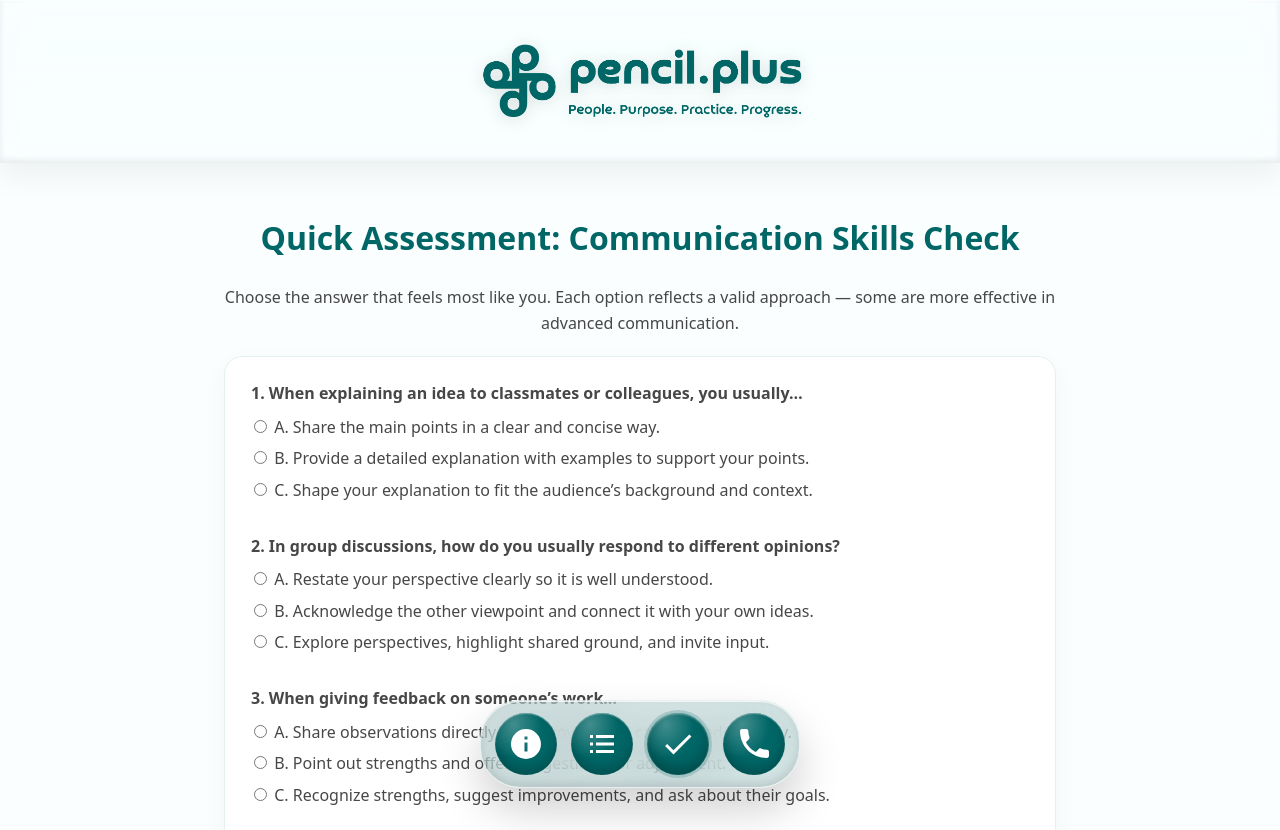
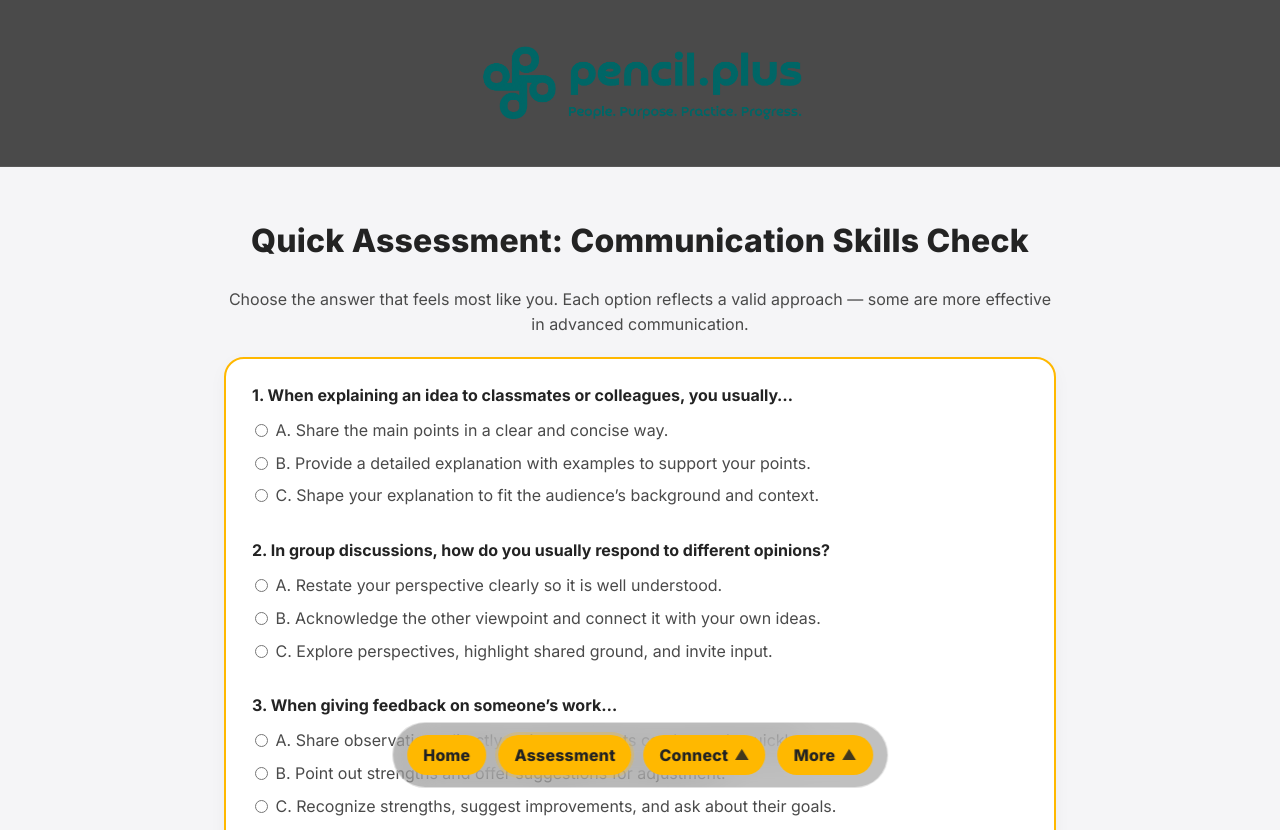
Before and after one commit to darylmilanes/pencil.plus, a plain HTML site: page assessment.html in a window 1280 px wide. Shown: the top 830 px of the page. Drawn offline with Linux system fonts and the light colour scheme; a web font is replaced by a local one.

Commit message:
assessment.html

```diff
--- a/assessment.html
+++ b/assessment.html
@@ -7,107 +7,162 @@
 <meta name="description" content="Self-check your communication skills with pencil.plus free assessment.">
 <link rel="icon" href="favicon.svg" type="image/svg+xml">
 <link rel="apple-touch-icon" href="logo.png">
-<meta name="theme-color" content="#006666" />
+<meta name="theme-color" content="#4a4a4a" />
+
+<!-- Inter font -->
+<link rel="preconnect" href="https://fonts.googleapis.com">
+<link rel="preconnect" href="https://fonts.gstatic.com" crossorigin>
+<link href="https://fonts.googleapis.com/css2?family=Inter:wght@400;600;700;800&display=swap" rel="stylesheet">
 
 <style>
-  :root{ --teal:#006666; --paper:#fafeff; --ink:#474747; --accent:#009999; --contentW:min(880px,92vw); --dock-height:86px; }
-  @font-face{font-family:"Croogla"; src:url("Croogla.woff2") format("woff2"); font-display:swap}
+  :root{
+    --main:#ffb800;        /* brand primary */
+    --secondary:#f84051;   /* brand secondary */
+    --paper:#f5f5f7;       /* site background */
+    --ink:#4a4a4a;         /* body text */
+    --contentW:min(880px,92vw);
+    --dock-height:86px;
+  }
+
   *{box-sizing:border-box}
   html{scroll-behavior:smooth}
   body{
-    margin:0;background:var(--paper);color:var(--ink);
-    font-family:"Croogla",system-ui,-apple-system,Segoe UI,Roboto,Arial; line-height:1.6;
+    margin:0; background:var(--paper); color:var(--ink);
+    font-family:"Inter",system-ui,-apple-system,Segoe UI,Roboto,Arial;
+    line-height:1.55;
     padding-bottom: calc(var(--dock-height) + 16px + env(safe-area-inset-bottom));
   }
-  a{color:var(--teal); text-decoration:none}
+  a{color:var(--secondary); text-decoration:none}
+  a:hover{text-decoration:underline}
   .container{width:var(--contentW); margin:0 auto; padding-inline:24px}
 
+  /* Header (simple, opaque #4a4a4a) */
   header{
-    position:sticky; top:0; z-index:1000; overflow:hidden;
-    backdrop-filter: blur(18px) saturate(170%); -webkit-backdrop-filter: blur(18px) saturate(170%);
-    background: linear-gradient(180deg, rgba(250,254,255,.26), rgba(250,254,255,.14));
-    border-bottom:1px solid rgba(0,0,0,.06);
-    box-shadow: 0 12px 30px rgba(0,0,0,.06),
-                inset 0 1px 0 rgba(255,255,255,.65),
-                inset 0 -2px 6px rgba(0,0,0,.08);
-    padding: calc(6px + env(safe-area-inset-top)) 0 6px;
+    position:sticky; top:0; z-index:1000; background:#4a4a4a;
+    border-bottom:1px solid rgba(255,255,255,.08);
+    padding: calc(8px + env(safe-area-inset-top)) 0 8px;
   }
   .hdr-inner{width:var(--contentW); margin:0 auto; padding-inline:16px; display:flex; justify-content:center; align-items:center;}
-  .hdr-banner{ display:block; max-height:150px; width:auto; object-fit:contain; filter: drop-shadow(0 2px 8px rgba(0,0,0,.12)); }
+  .hdr-banner{ display:block; max-height:150px; width:auto; object-fit:contain; filter:none }
 
   main{padding:28px 0}
-  h1{color:var(--teal); text-align:center}
-  form{background:#fff; border:1px solid #e6f0f0; border-radius:18px; padding:24px; box-shadow:0 8px 24px rgba(0,0,0,.04)}
+  h1{color:#232323; text-align:center; font-weight:800; letter-spacing:.2px}
+
+  /* Form container styled to brand */
+  form{
+    background:#fff;
+    border:2px solid var(--main);
+    border-radius:20px;
+    padding:24px;
+    box-shadow:0 6px 18px rgba(0,0,0,.04);
+  }
 
   /* Fieldset/legend semantics for accessibility */
-  fieldset{border:0; padding:0; margin:0 0 24px}
-  legend{font-weight:600; margin-bottom:8px}
-  label{display:block; margin-bottom:6px}
+  fieldset{border:0; padding:0; margin:0 0 22px}
+  legend{font-weight:700; margin-bottom:10px; color:#232323}
+  label{display:block; margin-bottom:8px}
+  input[type="radio"]{ transform: translateY(1px); }
 
+  /* Buttons to secondary */
   button{
-    background:var(--teal); color:#fff; border:none; padding:12px 18px; border-radius:12px;
-    font-weight:700; cursor:pointer; transition: background .2s ease;
+    background:var(--secondary); color:#fff; border:none; padding:12px 18px; border-radius:12px;
+    font-weight:800; cursor:pointer; transition: transform .12s ease, background .2s ease;
   }
-  button:hover{ background:var(--accent) }
+  button:hover{ background:#ff5a67; transform: translateY(-1px) }
+  button:active{ transform: scale(.98) }
 
-  .result{margin-top:24px; padding:16px; border-radius:14px; font-weight:600}
-  .low{background:#ffecec; color:#b21d1d}
-  .mid{background:#fff9e6; color:#b28c1d}
-  .high{background:#e9f6f6; color:var(--teal)}
+  /* Result styles tuned to new palette */
+  .result{margin-top:24px; padding:16px; border-radius:14px; font-weight:700}
+  .low{background:#ffe6ea; color:#a31225; border:1px solid #ffd0d6}
+  .mid{background:#fff5da; color:#7a5a00; border:1px solid #ffe7ac}
+  .high{background:#fff6cf; color:#6b4e00; border:1px solid #ffe08a}
+
   footer{padding:28px 0; text-align:center; color:#6a6a6a}
 
-  /* CTA links inside result box (hover matches buttons/dock) */
+  /* CTA links inside result box */
   .result a{
-    color: var(--teal);
-    font-weight: 600;
+    color: var(--secondary);
+    font-weight: 700;
     text-decoration: none;
     padding: 4px 6px;
     border-radius: 6px;
-    transition: color .2s ease, background .2s ease;
+    transition: background .2s ease, color .2s ease;
   }
   .result a:hover{
     color:#fff;
-    background: var(--accent);
+    background: var(--secondary);
+    text-decoration:none;
   }
 
-  /* Bottom Dock */
+  /* ========= Bottom Dock — with upward submenus ========= */
   .dock-wrap{
     position:fixed; left:50%; bottom:calc(12px + env(safe-area-inset-bottom));
     transform:translateX(-50%); z-index:1200; pointer-events:none;
   }
   .dock{
-    display:flex; gap:14px; align-items:center; justify-content:center;
+    display:flex; gap:12px; align-items:center; justify-content:center;
     padding:12px 14px; border-radius:40px; pointer-events:auto;
-    background:
-    radial-gradient(120% 160% at 25% 10%, rgba(255,255,255,.05), rgba(255,255,255,.05) 38%, rgba(255,255,255,0) 62%) padding-box,
-    linear-gradient(180deg, rgba(255,255,255,.05), rgba(255,255,255,.05)) padding-box,
-    rgba(0,102,102,.18);
+    background: rgba(74,74,74,.35);
     border:1px solid rgba(255,255,255,.52);
-    box-shadow: 0 22px 44px rgba(0,0,0,.18),
-                inset 0 1px 0 rgba(255,255,255,.75),
-                inset 0 -4px 10px rgba(0,0,0,.12);
     backdrop-filter: blur(20px) saturate(170%); -webkit-backdrop-filter: blur(20px) saturate(170%);
   }
+  .dock-group{
+    position:relative; display:inline-flex; align-items:stretch;
+  }
   .dock-btn{
-    width:62px; height:62px; border-radius:50%; display:grid; place-items:center;
-    background: radial-gradient(100% 120% at 30% 18%, rgba(255,255,255,.26), rgba(255,255,255,0) 46%) padding-box, var(--teal);
-    color:#fff; box-shadow: inset 0 1px 1px rgba(255,255,255,.36), inset 0 -6px 12px rgba(0,0,0,.22);
-    border:none; text-decoration:none; transition: transform .12s ease, background .2s ease;
+    font-weight:800; letter-spacing:.2px;
+    padding:12px 16px; border-radius:20px; line-height:1;
+    background: var(--main); color:#222; border:none; text-decoration:none; display:inline-flex; align-items:center; gap:6px;
+    transition: transform .12s ease, background .2s ease, color .2s ease;
+    white-space:nowrap;
   }
+  /* Remove underline on hover for dock buttons only */
+  .dock .dock-btn,
+  .dock .dock-btn:hover,
+  .dock .dock-btn:focus,
+  .dock .dock-btn:focus-visible{ text-decoration:none !important; }
+  .dock-btn:hover{ background: var(--secondary); color:#fff }
   .dock-btn:active{ transform: scale(.965) }
-  .dock-btn:hover{ background: var(--accent); }
-  .dock-btn svg{ width:58%; height:58%; fill:#fff }
-  .dock-btn.is-active{
-    box-shadow: inset 0 1px 2px rgba(255,255,255,.45), inset 0 -7px 14px rgba(0,0,0,.28), 0 0 0 3px rgba(0,102,102,.20);
+  .dock-btn.is-active{ outline:3px solid rgba(255,184,0,.25) }
+  .dock-arrow{ font-size:.9em; line-height:1; opacity:.85; }
+  @media (max-width:520px){
+    .dock{ gap:8px; flex-wrap:wrap }
+    .dock-btn{ padding:10px 12px; font-size:.9rem }
   }
-  @media (max-width:420px){ .dock-btn{ width:40px; height:40px } }
+
+  /* Upward submenu */
+  .dock-sub{
+    position:absolute; left:0; right:0; bottom:100%;
+    display:flex; flex-direction:column; gap:8px;
+    padding-bottom:10px; /* little gap from dock */
+    transform: translateY(6px);
+    opacity:0; pointer-events:none;
+    transition: opacity .18s ease, transform .18s ease;
+  }
+  .dock-group:hover .dock-sub,
+  .dock-group:focus-within .dock-sub{
+    opacity:1; transform: translateY(0); pointer-events:auto;
+  }
+  .dock-sub a{
+    background:#fff; color:#222; text-decoration:none; font-weight:800;
+    border:2px solid var(--main); border-radius:16px; padding:10px 12px;
+    box-shadow:0 6px 18px rgba(0,0,0,.08);
+    display:inline-block; text-align:center;
+    transition: background .2s ease, color .2s ease, border-color .2s ease, transform .12s ease;
+  }
+  .dock-sub a:hover, .dock-sub a:focus-visible{
+    background:var(--main); color:#1e1e1e; border-color:var(--main); transform: translateY(-1px);
+  }
 </style>
 </head>
 <body>
 
 <header>
   <div class="hdr-inner">
+    <!-- Make banner a Home link that forces skip-intro on index -->
+    <a href="index.html?skipIntro=1#home" aria-label="Back to Home">
       <img src="header.png" alt="pencil.plus — People. Purpose. Practice. Progress." class="hdr-banner">
+    </a>
   </div>
 </header>
 
@@ -197,21 +252,36 @@
   <div class="container">© 2025 pencil.plus — Free, open-access communication training.</div>
 </footer>
 
-<!-- Bottom Dock -->
+<!-- Bottom Dock — with upward submenus -->
 <nav class="dock-wrap" aria-label="Quick navigation">
   <div class="dock">
-    <a class="dock-btn" href="index.html#about" aria-label="About">
-      <svg viewBox="0 0 24 24"><path d="M12 2a10 10 0 1 0 0 20 10 10 0 0 0 0-20Zm1 15h-2v-6h2v6Zm0-8h-2V7h2v2Z"/></svg>
+    <a class="dock-btn" href="index.html?skipIntro=1#home">Home</a>
+
+    <a class="dock-btn is-active" href="assessment.html" aria-current="true">Assessment</a>
+
+    <!-- Connect group -->
+    <div class="dock-group">
+      <a class="dock-btn" href="index.html?skipIntro=1#contact" aria-haspopup="true" aria-expanded="false">
+        Connect <span class="dock-arrow" aria-hidden="true">▲</span>
       </a>
-    <a class="dock-btn" href="index.html#toolkits" aria-label="Toolkits">
-      <svg viewBox="0 0 24 24"><path d="M4 6h2v2H4V6Zm4 0h12v2H8V6Zm-4 5h2v2H4v-2Zm4 0h12v2H8v-2Zm-4 5h2v2H4v-2Zm4 0h12v2H8v-2Z"/></svg>
+      <div class="dock-sub" role="menu" aria-label="Connect options">
+        <a role="menuitem" href="mailto:hello@pencil.plus" target="_blank" rel="noopener">Email</a>
+        <a role="menuitem" href="https://www.facebook.com/pencil.plustoolkit" target="_blank" rel="noopener">Facebook</a>
+        <a role="menuitem" href="https://m.me/pencil.plustoolkit" target="_blank" rel="noopener">Messenger</a>
+      </div>
+    </div>
+
+    <!-- More group -->
+    <div class="dock-group">
+      <a class="dock-btn" href="index.html?skipIntro=1#more" aria-haspopup="true" aria-expanded="false">
+        More <span class="dock-arrow" aria-hidden="true">▲</span>
       </a>
-    <a class="dock-btn is-active" href="assessment.html" aria-label="Assessment">
-      <svg viewBox="0 0 24 24"><path d="M9 16.2 4.8 12l-1.4 1.4L9 19 21 7l-1.4-1.4z"/></svg>
-    </a>
-    <a class="dock-btn" href="index.html#contact" aria-label="Contact">
-      <svg viewBox="0 0 24 24"><path d="M6.6 10.8a15.1 15.1 0 0 0 6.6 6.6l2.2-2.2c.3-.3.8-.4 1.2-.2 1.3.5 2.7.8 4.1.8.7 0 1.3.6 1.3 1.3V20c0 .7-.6 1.3-1.3 1.3C10.6 21.3 2.7 13.4 2.7 3.3 2.7 2.6 3.3 2 4 2h2.9c.7 0 1.3.6 1.3 1.3 0 1.4.3 2.8.8 4.1.1.4 0 .9-.3 1.2l-2.1 2.2Z"/></svg>
-    </a>
+      <div class="dock-sub" role="menu" aria-label="More options">
+        <a role="menuitem" href="https://about.pencil.plus" target="_blank" rel="noopener">About</a>
+        <a role="menuitem" href="https://toolkit.pencil.plus" target="_blank" rel="noopener">Toolkit</a>
+        <a role="menuitem" href="https://articles.pencil.plus" target="_blank" rel="noopener">Articles</a>
+      </div>
+    </div>
   </div>
 </nav>
 
@@ -238,10 +308,10 @@
       return;
     }
 
-    // CTA links
+    // CTA links (ensure skipIntro when returning to index sections)
     const ctaLinks = `
       <div style="margin-top:12px;">
-    <a href="index.html#toolkits">Explore Toolkits</a> •
+        <a href="index.html?skipIntro=1#toolkit">Explore Toolkit</a> •
         <a href="mailto:hello@pencil.plus">Email Us</a> •
         <a href="https://m.me/pencil.plustoolkit" target="_blank" rel="noopener">Messenger</a>
       </div>`;
```
Lines whose indentation alone changed are shown as unchanged.
